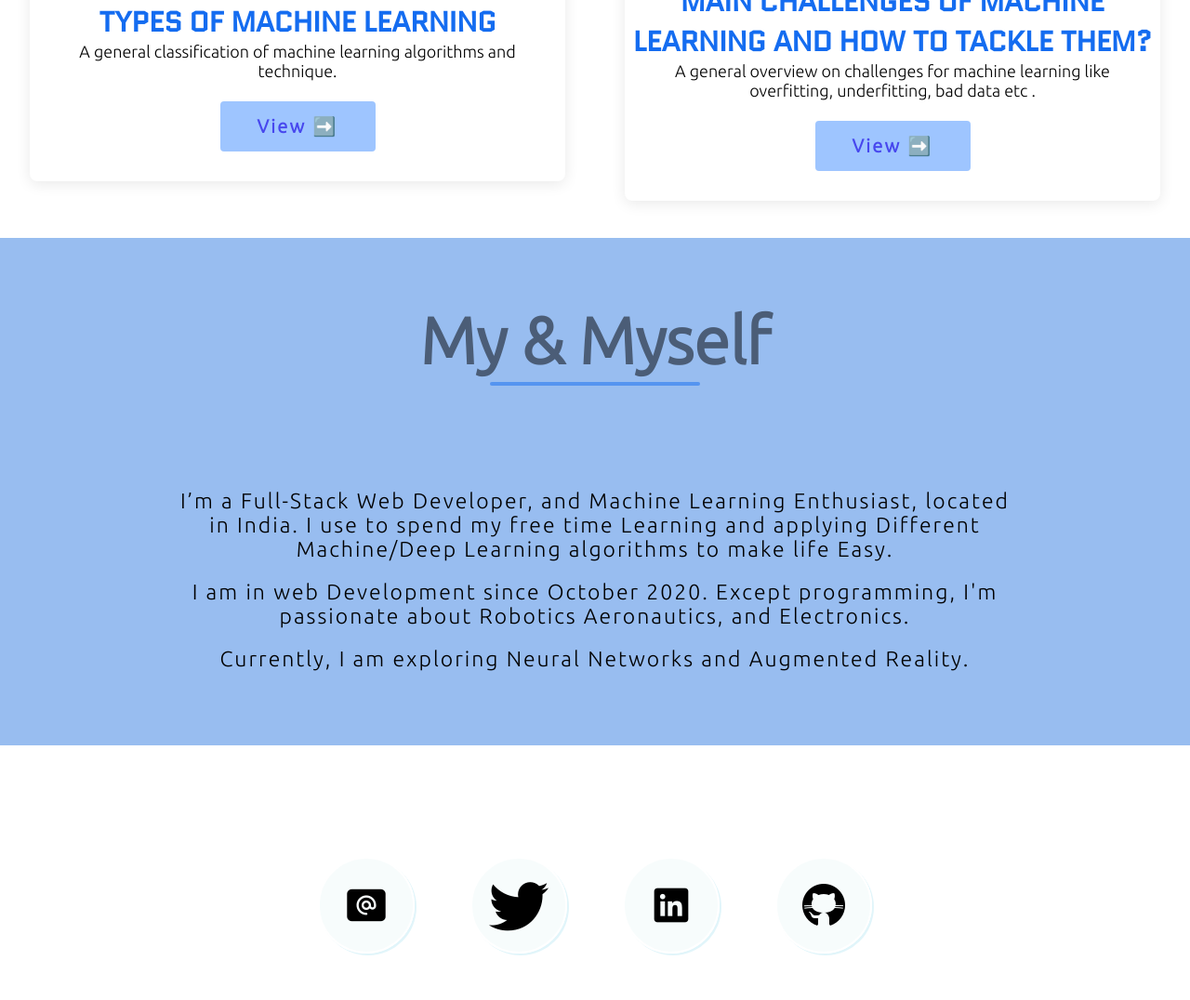
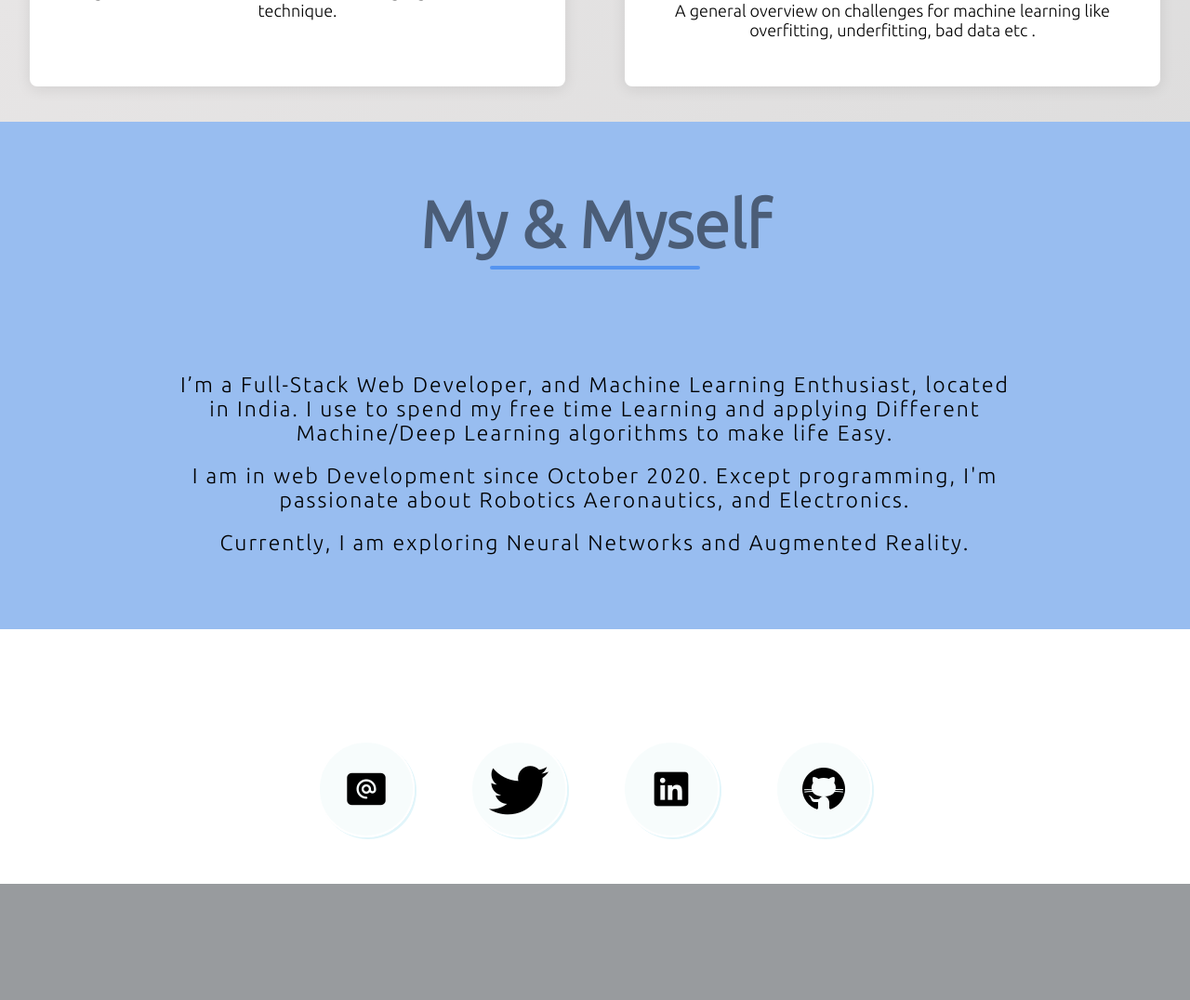
Before and after one commit to CodeWithAlvin/personalWeb4, a Django app: page / in a window 1280 px wide. Shown: the part 4059-5135 px from the top of the page at 93% size. After the commit the page ends 5010 px from the top, so only its background shows below. Run offline with Django 3.2, Linux system fonts and the light colour scheme; data comes from the database, SQL or seed files in the repository; both versions use the stored data as it was after the commit; some web fonts are replaced.

Commit message:
design improved

```diff
--- a/static/css/index.css
+++ b/static/css/index.css
@@ -8,9 +8,11 @@ html {
 }
 body{
     font-family: 'Ubuntu', sans-serif;
-    background-color:#fff;
     box-sizing: border-box;
     overflow-x: hidden;
+    background-color: #d9d9d9;
+    background-image: linear-gradient(315deg, #d9d9d9 0%, #f6f2f2 74%);
+
 }
 a{
     text-decoration: none;
@@ -197,6 +199,7 @@ a{
     padding-bottom: 30px;
     border: 3px transparent;
     width: 90%;
+    height: 80%;
     display: flex;
     flex-direction: column;
     border-radius: 20px 20px 8px 8px;
@@ -240,21 +243,9 @@ a{
     color:#000;
     font-size: 18px;
     font-weight: 500;
+    margin-bottom: 10px;
 }
-.btn-primary{
-    margin-top:20px;
-    white-space: nowrap;
-    cursor: pointer;
-    padding: 15px 40px;
-    border: 2px solid #fff;
-    border-radius: 6px;
-    color: rgb(71, 71, 238);
-    font-weight: 600;
-    font-size: 20px;
-    letter-spacing: 2.3px;
-    background-color:rgb(158, 197, 255);
 
-}
 .tags{
     display: flex;
     flex-wrap: wrap;
--- a/template/index.html
+++ b/template/index.html
@@ -91,6 +91,7 @@
 
   {% for project in Projects %}
     <div class="coursel">
+    <a href="{{project.URL}}">
       <div class="thumbnail">
         <img src="{{project.THUMBNAIL}}" alt="thumbnail">
       </div>
@@ -98,13 +99,13 @@
       <div class="info">
         <p class="coursel-heading">{{project.NAME}}</p>
         <p class="coursel-desc">{{project.DESC}}</p>
-        <a href="{{project.URL}}" class="btn-primary">View ➡️</a>
       </div>
         <div class="tags">
         {% for tag in project.TAGS|split:"," %}
         <p>{{tag}}</p>
         {% endfor %}
         </div>
+      </a>
     </div>
  {% endfor %}
  </div>
@@ -117,6 +118,7 @@
   <div class="showcase">
   {% for blog in Blogs %}
   <div class="coursel">
+      <a href="{{blog.URL}}" >
       <div class="thumbnail">
         <img src="{{blog.THUMBNAIL}}" alt="thumbnail">
       </div>
@@ -124,13 +126,13 @@
       <div class="info">
         <p class="coursel-heading">{{blog.TITLE}}</p>
         <p class="coursel-desc">{{blog.DESC}}</p>
-        <a href="{{blog.URL}}" class="btn-primary">View ➡️</a>
       </div>
       <div class="tags">
         {% for tag in blog.TAGS|split:"," %}
         <p>{{tag}}</p>
         {% endfor %}
       </div>
+      </a>
     </div>
   {% endfor %}
   </div>
```
Also changed, not shown: db.sqlite3.
